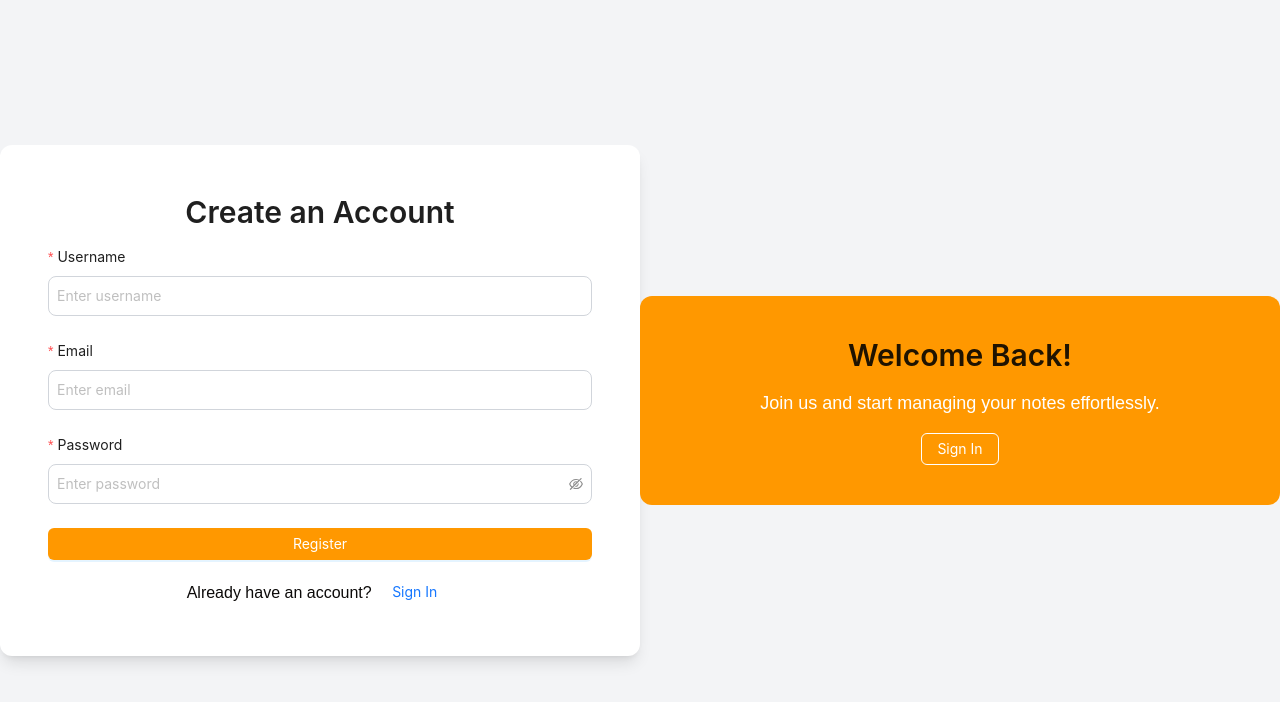
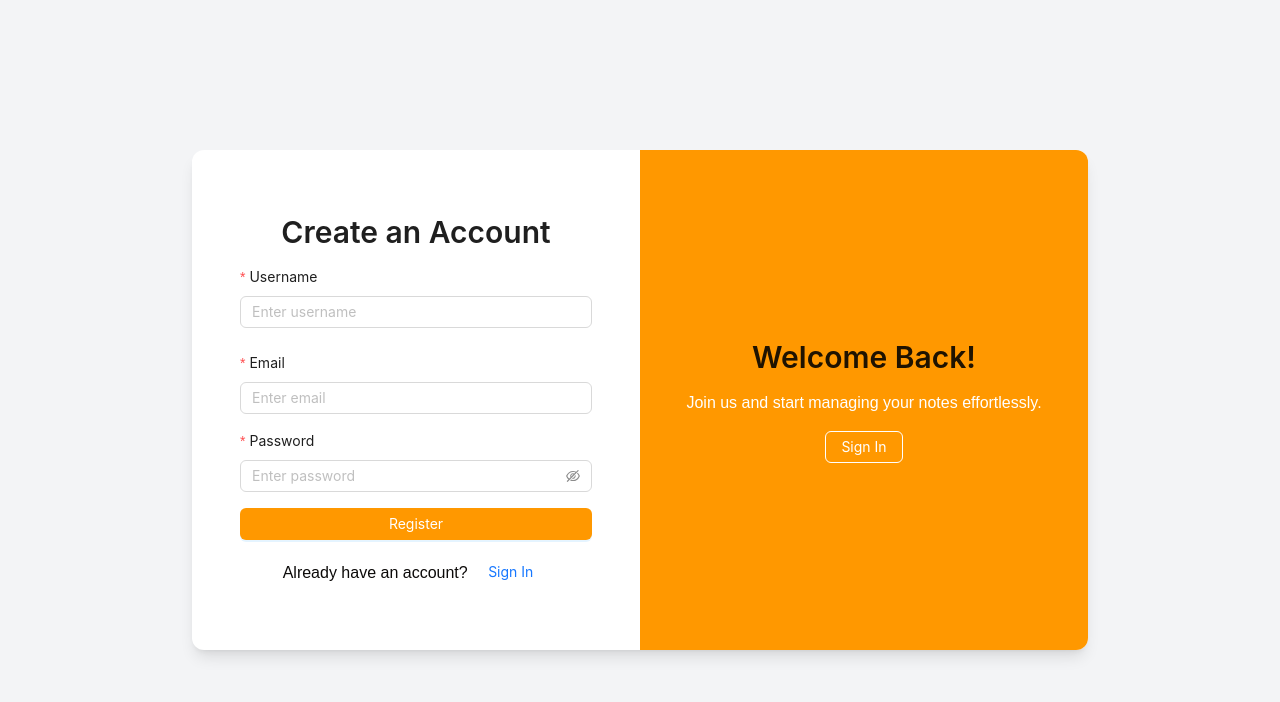
Before and after one commit to Belhajikram/NotesAppFront, a Next.js app in the folder my-app/: page /register in a window 1280 px wide. Shown: the top 702 px of the page. Built offline with nearby package versions, Linux system fonts and the light colour scheme; no server answers.

Commit message:
Update the UI the register form

```diff
--- a/my-app/src/app/register/page.tsx
+++ b/my-app/src/app/register/page.tsx
@@ -31,82 +31,46 @@ export default function Register() {
   };
 
   return (
-    <div className="flex flex-col md:flex-row items-center justify-center min-h-screen bg-gray-100 p-4 md:p-0">
+    <div className="flex h-screen items-center justify-center bg-gray-100 p-4">
+      <div className="w-full max-w-4xl flex flex-col md:flex-row bg-white shadow-lg rounded-xl overflow-hidden">
         {/* Left Side - Register Form */}
-      <div className="w-full md:w-1/2 p-8 md:p-12 flex flex-col justify-center bg-white rounded-xl shadow-lg max-w-md md:max-w-none">
+        <div className="w-full max-w-sm md:max-w-none md:w-1/2 p-6 md:p-12 flex flex-col justify-center min-h-[500px] mx-auto">
           <Typography.Title level={2} className="text-[#FF9800] text-center">
             Create an Account
           </Typography.Title>
-        <Form onFinish={handleSubmit} layout="vertical" className="space-y-6">
-          <Form.Item
-            label="Username"
-            name="username"
-            rules={[{ required: true, message: "Please enter your username" }]}
-            className="m-0"
-          >
-            <Input
-              value={username}
-              onChange={(e) => setUsername(e.target.value)}
-              placeholder="Enter username"
-              className="rounded-lg border-gray-300 p-2"
-            />
+          <Form onFinish={handleSubmit} layout="vertical" className="space-y-4">
+            <Form.Item label="Username" name="username" rules={[{ required: true, message: "Please enter your username" }]}>
+              <Input value={username} onChange={(e) => setUsername(e.target.value)} placeholder="Enter username" />
             </Form.Item>
-          <Form.Item
-            label="Email"
-            name="email"
-            rules={[{ required: true, message: "Please enter a valid email", type: "email" }]}
-            className="m-0"
-          >
-            <Input
-              value={email}
-              onChange={(e) => setEmail(e.target.value)}
-              placeholder="Enter email"
-              className="rounded-lg border-gray-300 p-2"
-            />
+            <Form.Item label="Email" name="email" rules={[{ required: true, message: "Please enter a valid email", type: "email" }]}>
+              <Input value={email} onChange={(e) => setEmail(e.target.value)} placeholder="Enter email" />
             </Form.Item>
-          <Form.Item
-            label="Password"
-            name="password"
-            rules={[{ required: true, message: "Please enter your password" }]}
-            className="m-0"
-          >
-            <Input.Password
-              value={password}
-              onChange={(e) => setPassword(e.target.value)}
-              placeholder="Enter password"
-              className="rounded-lg border-gray-300 p-2"
-            />
+            <Form.Item label="Password" name="password" rules={[{ required: true, message: "Please enter your password" }]}>
+              <Input.Password value={password} onChange={(e) => setPassword(e.target.value)} placeholder="Enter password" />
             </Form.Item>
-          <Button
-            type="primary"
-            htmlType="submit"
-            block
-            className="bg-[#FF9800] text-white hover:bg-[#e68900] transition-colors duration-300"
-          >
+            <Button type="primary" htmlType="submit" block className="bg-[#FF9800] text-white hover:bg-[#e68900]">
               Register
             </Button>
           </Form>
           <p className="text-center mt-4">
-          Already have an account? {" "}
+            Already have an account?{" "}
             <Button type="link" className="text-[#FF9800]" onClick={() => router.push("/login")}>
               Sign In
             </Button>
           </p>
         </div>
 
-      {/* Right Side - Welcome Section */}
-      <div className="hidden md:flex w-1/2 bg-[#FF9800] flex-col justify-center items-center text-white p-10 rounded-xl">
-        <Typography.Title level={2}>Welcome Back!</Typography.Title>
-        <p className="text-center text-lg">Join us and start managing your notes effortlessly.</p>
-        <Button
-          ghost
-          className="border-white text-white hover:bg-white hover:text-[#FF9800] mt-4"
-          onClick={() => router.push("/login")}
-        >
+        {/* Right Side - Welcome Section (Hidden on Mobile) */}
+        <div className="hidden md:flex w-1/2 bg-[#FF9800] text-white flex-col justify-center items-center p-6 md:p-10 min-h-[500px]">
+          <Typography.Title level={2} className="text-center">
+            Welcome Back!
+          </Typography.Title>
+          <p className="text-center">Join us and start managing your notes effortlessly.</p>
+          <Button ghost className="border-white mt-4" onClick={() => router.push("/login")}>
             Sign In
           </Button>
         </div>
       </div>
+    </div>
   );
-
 }
```
Lines whose indentation alone changed are shown as unchanged.
